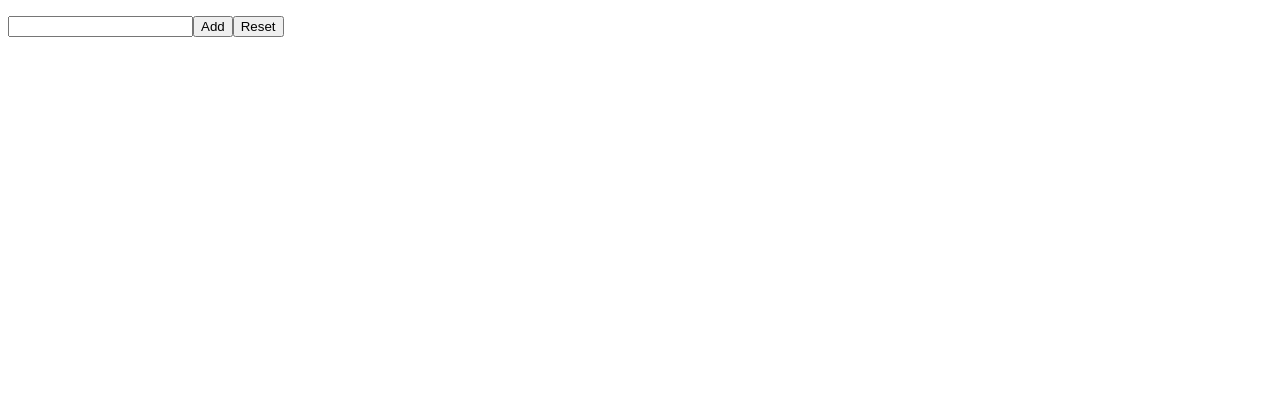
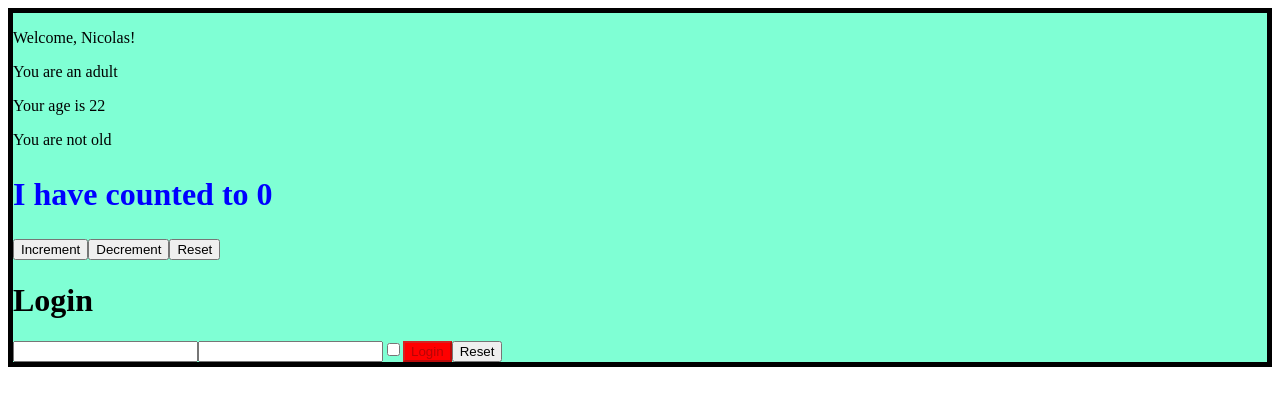
Before and after one commit to NicolasPapappicco/Esercizi-React, a React (Vite) app: page / in a window 1280 px wide. Shown: the top 406 px of the page. Built offline with nearby package versions, Linux system fonts and the light colour scheme.

Commit message:
es Styling Components

```diff
--- a/src/App.jsx
+++ b/src/App.jsx
@@ -1,4 +1,5 @@
 import { Colors } from "./Colors";
+import { Counter } from "./Counter";
 import { FocusableInput } from "./FocusableInput";
 import { InteractiveWelcome } from "./InteractiveWelcome";
 import { Login } from "./Login";
@@ -6,12 +7,15 @@ import { MyForm } from "./MyForm";
 import { MyList } from "./MyList";
 import { TodoList } from "./TodoList";
 import { UncontrolledLogin } from "./UncontrolledLogin";
+import { Welcome } from "./Welcome";
 
 
 export function App() {
     return (
-        <div>
-            <TodoList/>
+        <div className="welcome">
+            <Welcome name="Nicolas" age={22} />
+            <Counter/>
+            <Login/>
         </div>
     )
 }
--- a/src/CounterDisplay.jsx
+++ b/src/CounterDisplay.jsx
@@ -1,3 +1,6 @@
 export function CounterDisplay({ counter }) {
-    return <h2>I have counted to {counter}</h2>
+    return <h2 style={{
+        fontSize: "2rem",
+        color: "blue"
+    }}>I have counted to {counter}</h2>
 }
--- /dev/null
+++ b/src/Index.css
@@ -0,0 +1,4 @@
+.welcome {
+    background-color: aquamarine;
+    border: 5px solid black;
+}
--- a/src/Login.jsx
+++ b/src/Login.jsx
@@ -36,10 +36,13 @@ export function Login({onLogin}) {
 
     return (
         <form onSubmit={handleLogin}>
+            <h1>Login</h1>
             <input name="username" value={data.username} onChange={handleInputChange}/>
             <input name="password" type="password" value={data.password} onChange={handleInputChange}/>
             <input name="checkbox" type="checkbox" checked={data.session} onChange={handleInputChange}/>
-            <button disabled={!data.username || !data.password}>Login</button>
+            <button style={{
+                backgroundColor: data.password.length < 8 ? "red" : "green"
+            }} disabled={!data.username || !data.password}>Login</button>
             <button type="button" onClick={handleResetForm}>Reset</button>
         </form>
     )
```
Also changed, not shown: src/Index.jsx (+5 -3 lines).
